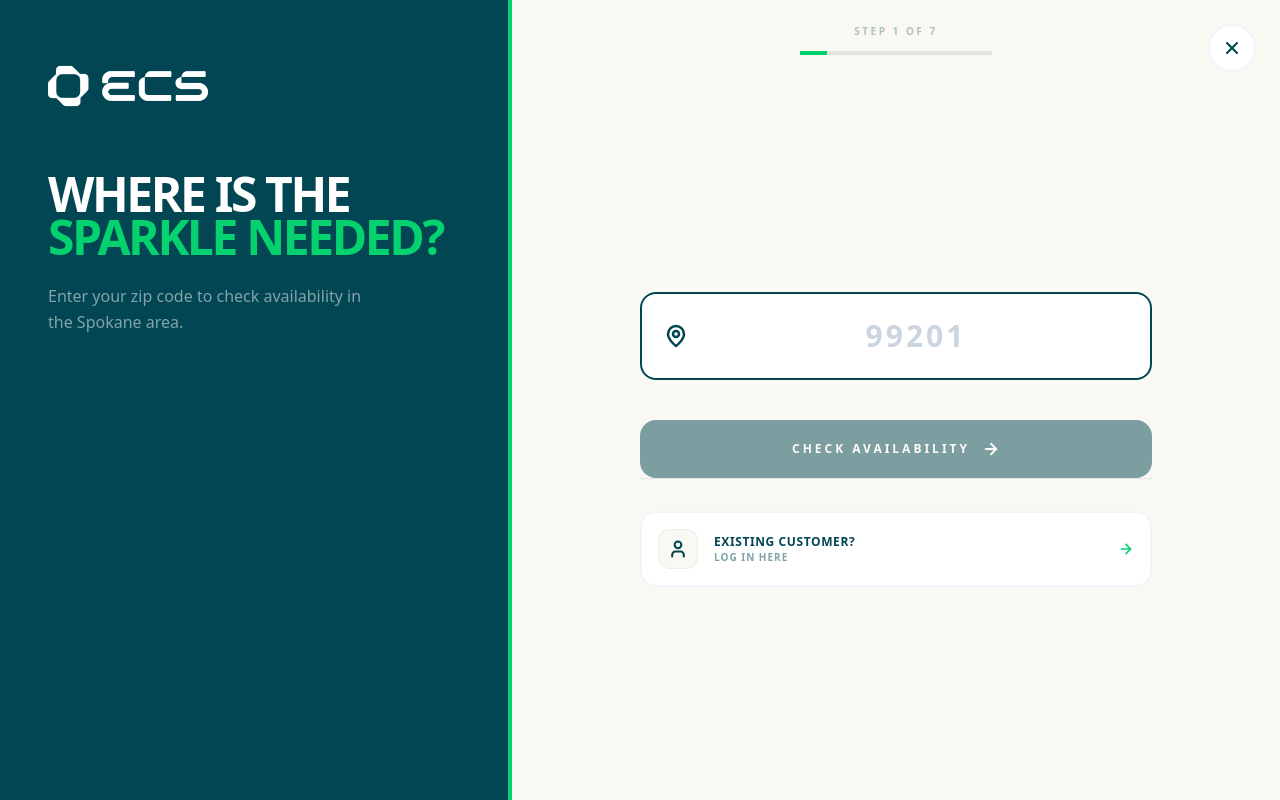
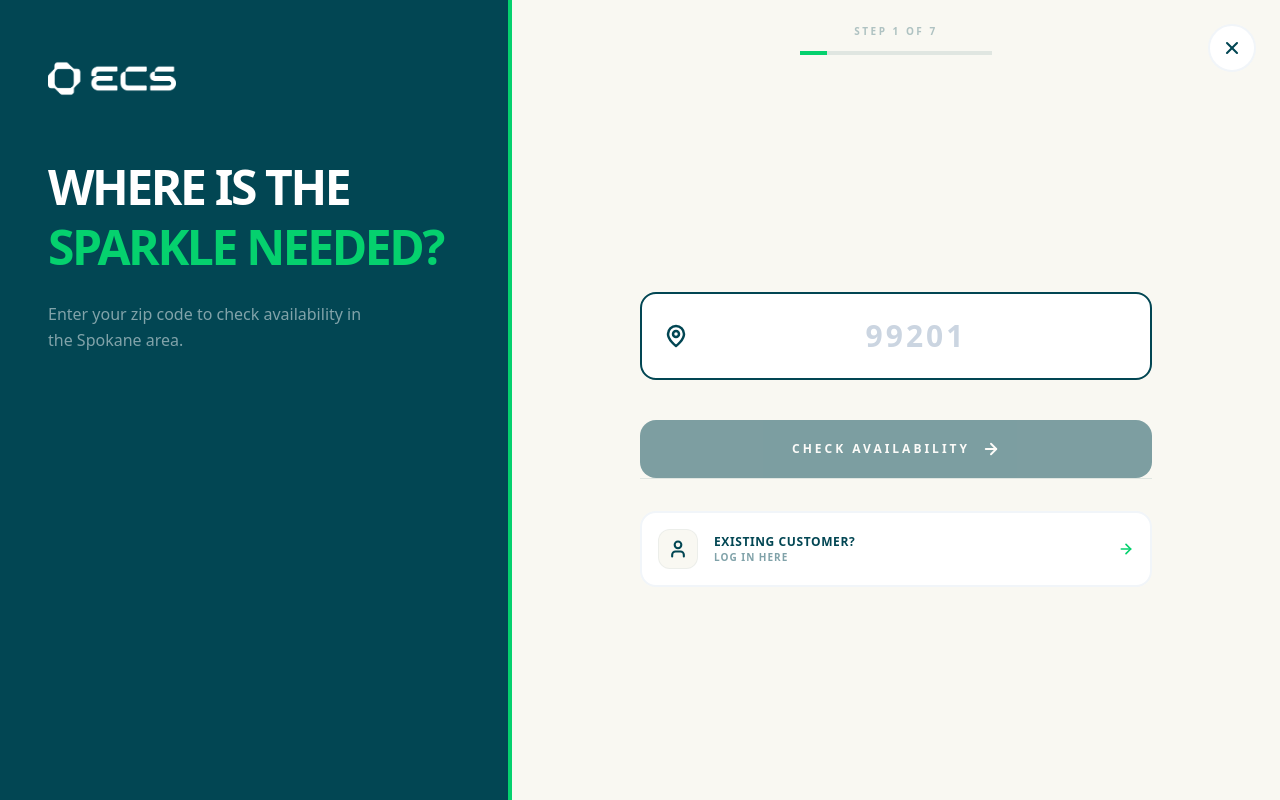
Before and after one commit to renatoquerales28-byte/extreme-cleaning-next, a Next.js app: page /quote in a window 1280 px wide. Built offline with nearby package versions, Linux system fonts and the light colour scheme.

Commit message:
Refine sidebar: reduce logo size, improve price divider, and adjust title line-height

```diff
--- a/src/components/wizard/ExtremeCleaningWizard.tsx
+++ b/src/components/wizard/ExtremeCleaningWizard.tsx
@@ -223,10 +223,10 @@ export default function ExtremeCleaningWizard() {
                     <AnimatePresence mode="wait">
                         <motion.div key="lp-content" initial={{ opacity: 0, x: -20 }} animate={{ opacity: 1, x: 0 }} exit={{ opacity: 0, x: 20 }} className="relative z-10 flex flex-col h-full justify-between">
                             <div>
-                                <div className="w-40 mb-12">
+                                <div className="w-32 mb-12">
                                     <Image src="/brand/logo-full.png" alt="Logo" width={200} height={60} className="object-contain brightness-0 invert" />
                                 </div>
-                                <h2 className="text-5xl font-black tracking-tighter leading-[0.9] mb-6 uppercase text-white">
+                                <h2 className="text-5xl font-black tracking-tighter leading-tight mb-6 uppercase text-white">
                                     {lp?.title} <br /> <span className="text-[#05D16E]">{lp?.accent}</span>
                                 </h2>
                                 <p className="text-white/50 font-medium text-base leading-relaxed max-w-xs">{lp?.description}</p>
@@ -234,7 +234,7 @@ export default function ExtremeCleaningWizard() {
 
                             {/* Optional: Show running total in bottom left for steps > 1 */}
                             {typeof step === 'number' && step > 1 && (
-                                <div className="mt-auto pt-6 border-t border-white/10">
+                                <div className="mt-auto pt-6 border-t border-white/20">
                                     <p className="text-[10px] font-black uppercase tracking-widest text-[#05D16E] mb-1">Estimated Total</p>
                                     <div className="flex items-baseline gap-2">
                                         <span className="text-4xl font-black text-white">${totalPrice}</span>
```
